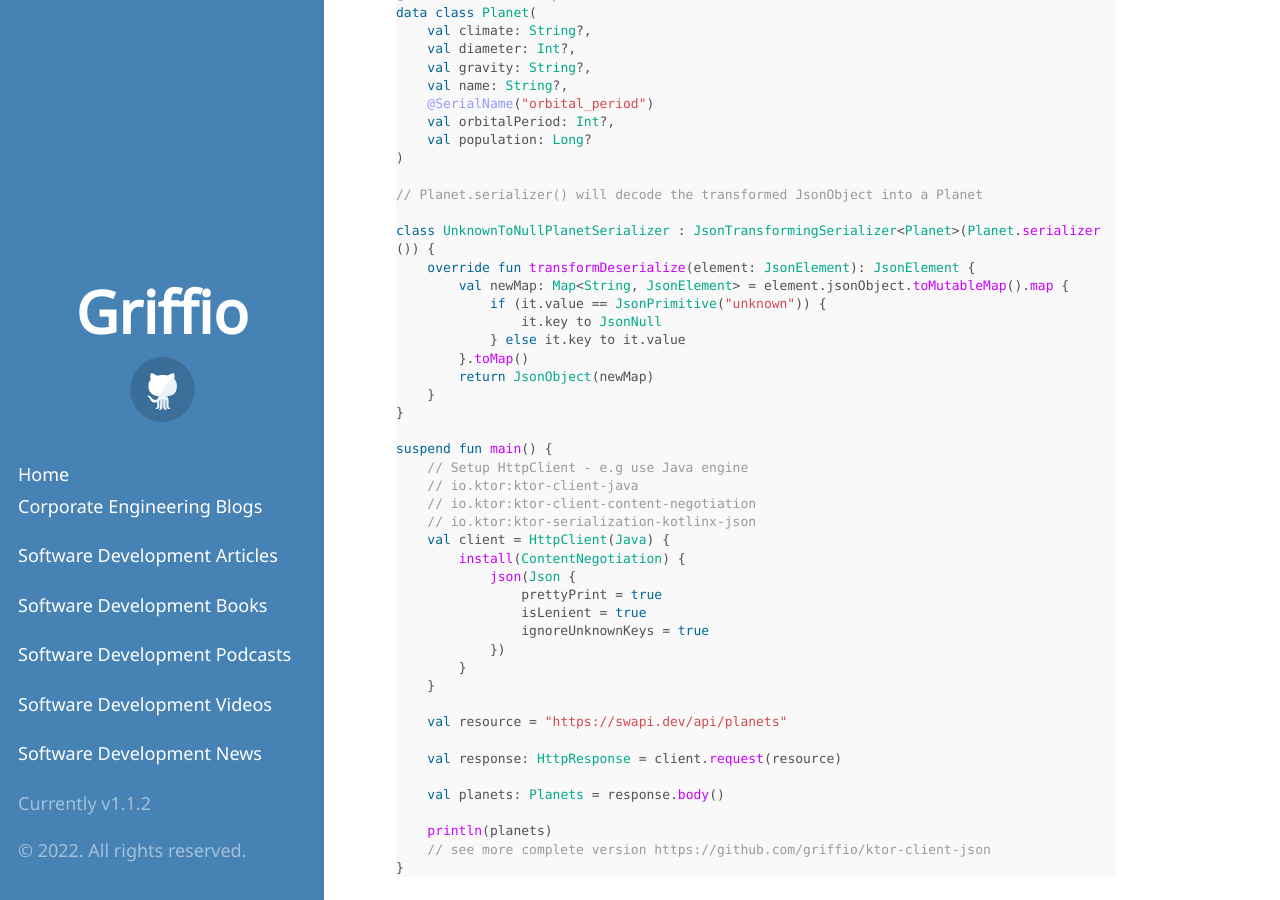
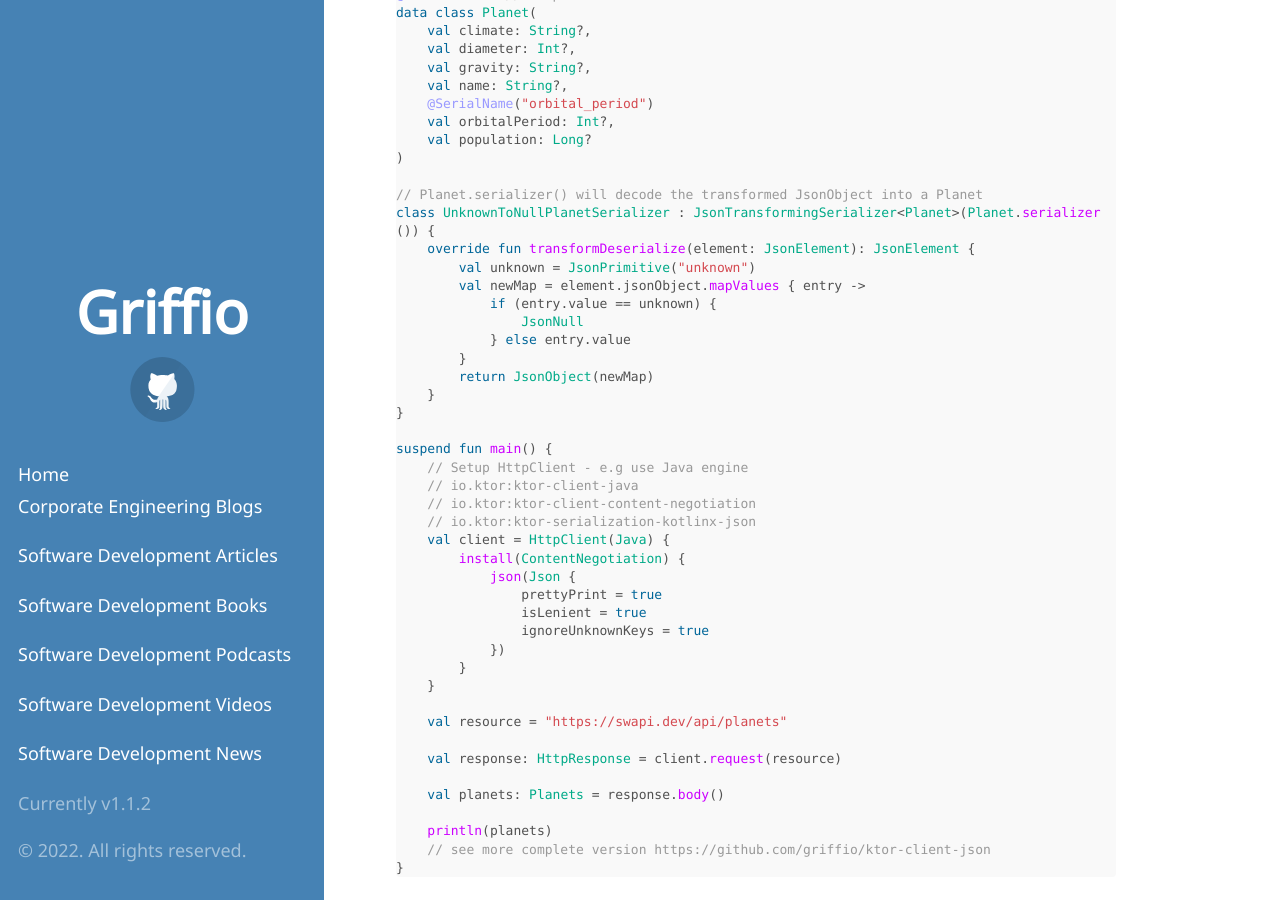
Before and after one commit to griffio/griffio.github.io, a Jekyll site: the page built from _posts/2022-06-23-More-Kotlin-Ktor-Client.md, in a window 1280 px wide and 900 px high, scrolled down 4841 px. Built offline with Jekyll 4.4.1, drawn with Linux system fonts in a browser that asks for light colours; some web fonts are replaced.

Commit message:
Update 2022-06-23-More-Kotlin-Ktor-Client.md

```diff
--- a/_posts/2022-06-23-More-Kotlin-Ktor-Client.md
+++ b/_posts/2022-06-23-More-Kotlin-Ktor-Client.md
@@ -235,14 +235,14 @@
 )
 
 // Planet.serializer() will decode the transformed JsonObject into a Planet
-
 class UnknownToNullPlanetSerializer : JsonTransformingSerializer<Planet>(Planet.serializer()) {
     override fun transformDeserialize(element: JsonElement): JsonElement {
-        val newMap: Map<String, JsonElement> = element.jsonObject.toMutableMap().map {
-            if (it.value == JsonPrimitive("unknown")) {
-                it.key to JsonNull
-            } else it.key to it.value
-        }.toMap()
+        val unknown = JsonPrimitive("unknown")
+        val newMap = element.jsonObject.mapValues { entry ->
+            if (entry.value == unknown) {
+                JsonNull
+            } else entry.value
+        }
         return JsonObject(newMap)
     }
 }
```
